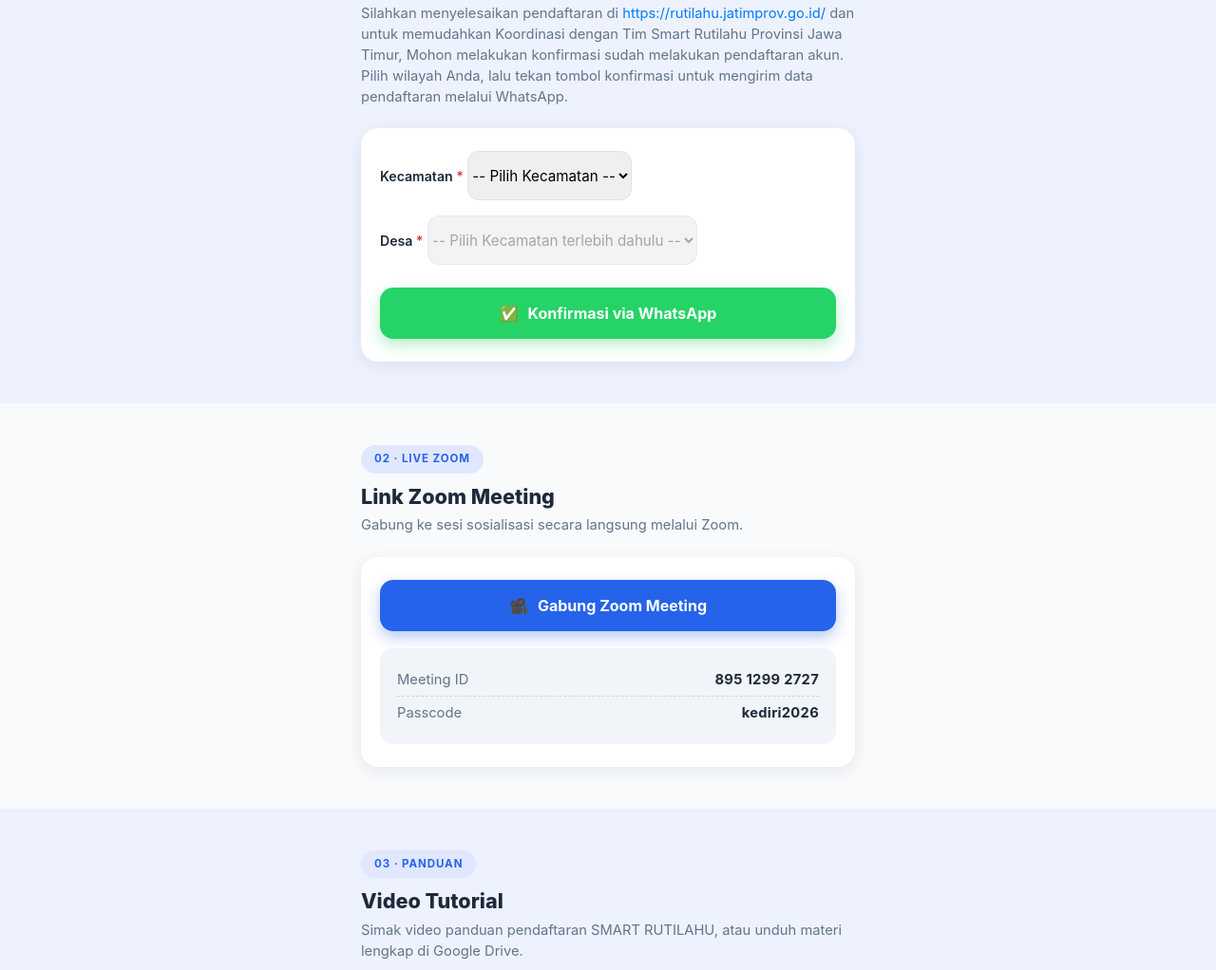
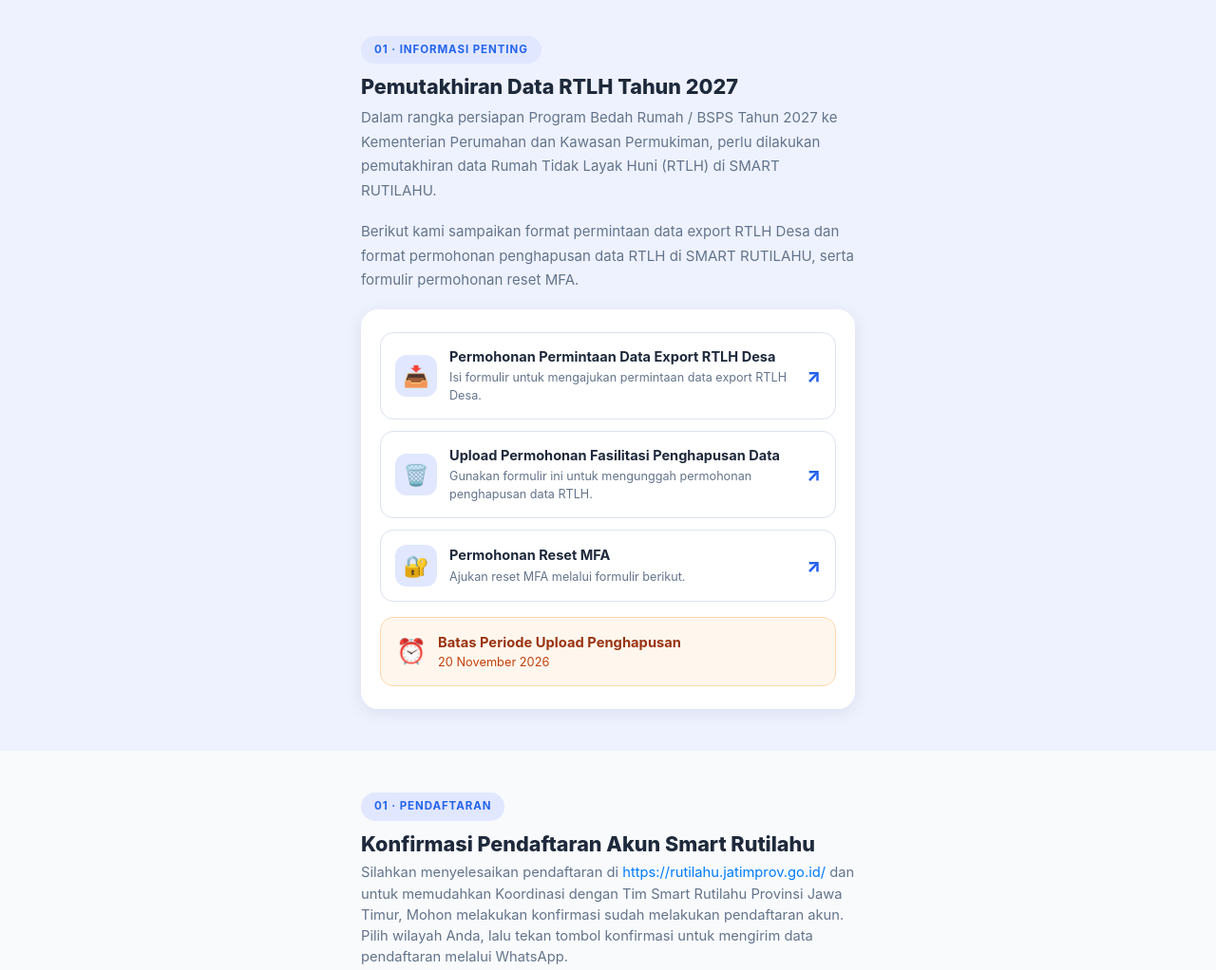
Before and after one commit to pendataanrtlhkabkediri/smartrutilahukediri, a plain HTML site: page index.html in a window 1280 px wide. Shown: the part 632-1654 px from the top of the page at 95% size. Drawn offline with Linux system fonts and the light colour scheme.

Commit message:
update informasi

```diff
--- a/index.html
+++ b/index.html
@@ -137,6 +137,75 @@
     box-shadow:0 4px 18px rgba(15,23,42,.08);
     padding:24px 20px;
   }
+
+  /* Pemutakhiran data RTLH */
+  .notice-intro{
+    color:var(--muted);
+    font-size:.94rem;
+    line-height:1.7;
+    margin-bottom:18px;
+  }
+  .notice-list{
+    display:grid;
+    gap:12px;
+  }
+  .notice-link{
+    display:flex;
+    align-items:center;
+    gap:13px;
+    padding:15px;
+    border:1px solid #dbe2ef;
+    border-radius:14px;
+    color:var(--text);
+    text-decoration:none;
+    background:#fff;
+    transition:transform .15s ease, border-color .15s ease, box-shadow .15s ease;
+  }
+  .notice-link:hover{
+    color:var(--text);
+    border-color:#93c5fd;
+    box-shadow:0 5px 14px rgba(37,99,235,.10);
+    transform:translateY(-2px);
+  }
+  .notice-link .notice-icon{
+    flex:0 0 44px;
+    width:44px;height:44px;
+    display:flex;align-items:center;justify-content:center;
+    border-radius:12px;
+    background:#e0e7ff;
+    font-size:1.35rem;
+  }
+  .notice-link .notice-copy{min-width:0;flex:1;}
+  .notice-link strong{
+    display:block;
+    font-size:.91rem;
+    line-height:1.4;
+    margin-bottom:3px;
+  }
+  .notice-link small{
+    display:block;
+    color:var(--muted);
+    font-size:.79rem;
+    line-height:1.45;
+  }
+  .notice-link .notice-arrow{
+    color:var(--primary);
+    font-size:1.2rem;
+    font-weight:800;
+  }
+  .deadline{
+    display:flex;
+    align-items:center;
+    gap:12px;
+    margin-top:16px;
+    padding:15px 16px;
+    border:1px solid #fed7aa;
+    border-radius:14px;
+    background:#fff7ed;
+    color:#9a3412;
+  }
+  .deadline strong{display:block;font-size:.92rem;}
+  .deadline small{display:block;font-size:.8rem;color:#c2410c;}
 
   /* form */
   label.form-label{
@@ -287,6 +356,10 @@
     <p class="lead">Layanan konfirmasi pendaftaran akun, informasi zoom, dan panduan program Rumah Tidak Layak Huni.</p>
 
     <div class="home-grid">
+      <a href="#pemutakhiran" class="home-btn">
+        <span class="icon">📋</span>
+        <span>Pemutakhiran Data RTLH</span>
+      </a>
       <a href="#konfirmasi" class="home-btn">
         <span class="icon">📝</span>
         <span>Konfirmasi Pendaftaran</span>
@@ -307,7 +380,64 @@
   </div>
 </section>
 
-<!-- ============ SECTION 1: KONFIRMASI ============ -->
+<!-- ============ SECTION 1: PEMUTAKHIRAN DATA RTLH ============ -->
+<section id="pemutakhiran" class="block">
+  <div class="container-narrow">
+    <span class="section-tag">01 · Informasi Penting</span>
+    <h2 class="section-title">Pemutakhiran Data RTLH Tahun 2027</h2>
+    <p class="notice-intro">
+      Dalam rangka persiapan Program Bedah Rumah / BSPS Tahun 2027 ke Kementerian
+      Perumahan dan Kawasan Permukiman, perlu dilakukan pemutakhiran data Rumah
+      Tidak Layak Huni (RTLH) di SMART RUTILAHU.
+    </p>
+    <p class="notice-intro">
+      Berikut kami sampaikan format permintaan data export RTLH Desa dan format
+      permohonan penghapusan data RTLH di SMART RUTILAHU, serta formulir permohonan
+      reset MFA.
+    </p>
+
+    <div class="card-panel">
+      <div class="notice-list">
+        <a class="notice-link" href="https://forms.gle/JuTWcieLUfTqt43V7" target="_blank" rel="noopener noreferrer">
+          <span class="notice-icon">📥</span>
+          <span class="notice-copy">
+            <strong>Permohonan Permintaan Data Export RTLH Desa</strong>
+            <small>Isi formulir untuk mengajukan permintaan data export RTLH Desa.</small>
+          </span>
+          <span class="notice-arrow">↗</span>
+        </a>
+
+        <a class="notice-link" href="https://docs.google.com/forms/d/e/1FAIpQLSeWpwbJflrMA6g5ubmgt6D1YW0MMpBft3zP3osjxFAtNgujpw/viewform?usp=publish-editor" target="_blank" rel="noopener noreferrer">
+          <span class="notice-icon">🗑️</span>
+          <span class="notice-copy">
+            <strong>Upload Permohonan Fasilitasi Penghapusan Data</strong>
+            <small>Gunakan formulir ini untuk mengunggah permohonan penghapusan data RTLH.</small>
+          </span>
+          <span class="notice-arrow">↗</span>
+        </a>
+
+        <a class="notice-link" href="https://forms.gle/UoRCgZsBRVFPc7ML9" target="_blank" rel="noopener noreferrer">
+          <span class="notice-icon">🔐</span>
+          <span class="notice-copy">
+            <strong>Permohonan Reset MFA</strong>
+            <small>Ajukan reset MFA melalui formulir berikut.</small>
+          </span>
+          <span class="notice-arrow">↗</span>
+        </a>
+      </div>
+
+      <div class="deadline">
+        <span style="font-size:1.6rem" aria-hidden="true">⏰</span>
+        <span>
+          <strong>Batas Periode Upload Penghapusan</strong>
+          <small>20 November 2026</small>
+        </span>
+      </div>
+    </div>
+  </div>
+</section>
+
+<!-- ============ SECTION 2: KONFIRMASI ============ -->
 <section id="konfirmasi" class="block">
   <div class="container-narrow">
     <span class="section-tag">01 · Pendaftaran</span>
@@ -338,10 +468,10 @@
   </div>
 </section>
 
-<!-- ============ SECTION 2: ZOOM ============ -->
+<!-- ============ SECTION 3: ZOOM ============ -->
 <section id="zoom" class="block">
   <div class="container-narrow">
-    <span class="section-tag">02 · Live Zoom</span>
+    <span class="section-tag">03 · Live Zoom</span>
     <h2 class="section-title">Link Zoom Meeting</h2>
     <p class="section-desc">Gabung ke sesi sosialisasi secara langsung melalui Zoom.</p>
 
@@ -358,10 +488,10 @@
   </div>
 </section>
 
-<!-- ============ SECTION 3: TUTORIAL ============ -->
+<!-- ============ SECTION 4: TUTORIAL ============ -->
 <section id="tutorial" class="block">
   <div class="container-narrow">
-    <span class="section-tag">03 · Panduan</span>
+    <span class="section-tag">04 · Panduan</span>
     <h2 class="section-title">Video Tutorial</h2>
     <p class="section-desc">Simak video panduan pendaftaran SMART RUTILAHU, atau unduh materi lengkap di Google Drive.</p>
 
@@ -379,10 +509,10 @@
   </div>
 </section>
 
-<!-- ============ SECTION 4: BANTUAN ============ -->
+<!-- ============ SECTION 5: BANTUAN ============ -->
 <section id="bantuan" class="block">
   <div class="container-narrow">
-    <span class="section-tag">04 · Bantuan</span>
+    <span class="section-tag">05 · Bantuan</span>
     <h2 class="section-title">Butuh Bantuan?</h2>
     <p class="section-desc">Hubungi admin Perkim langsung melalui WhatsApp untuk pertanyaan seputar SMART RUTILAHU.</p>
 
```
